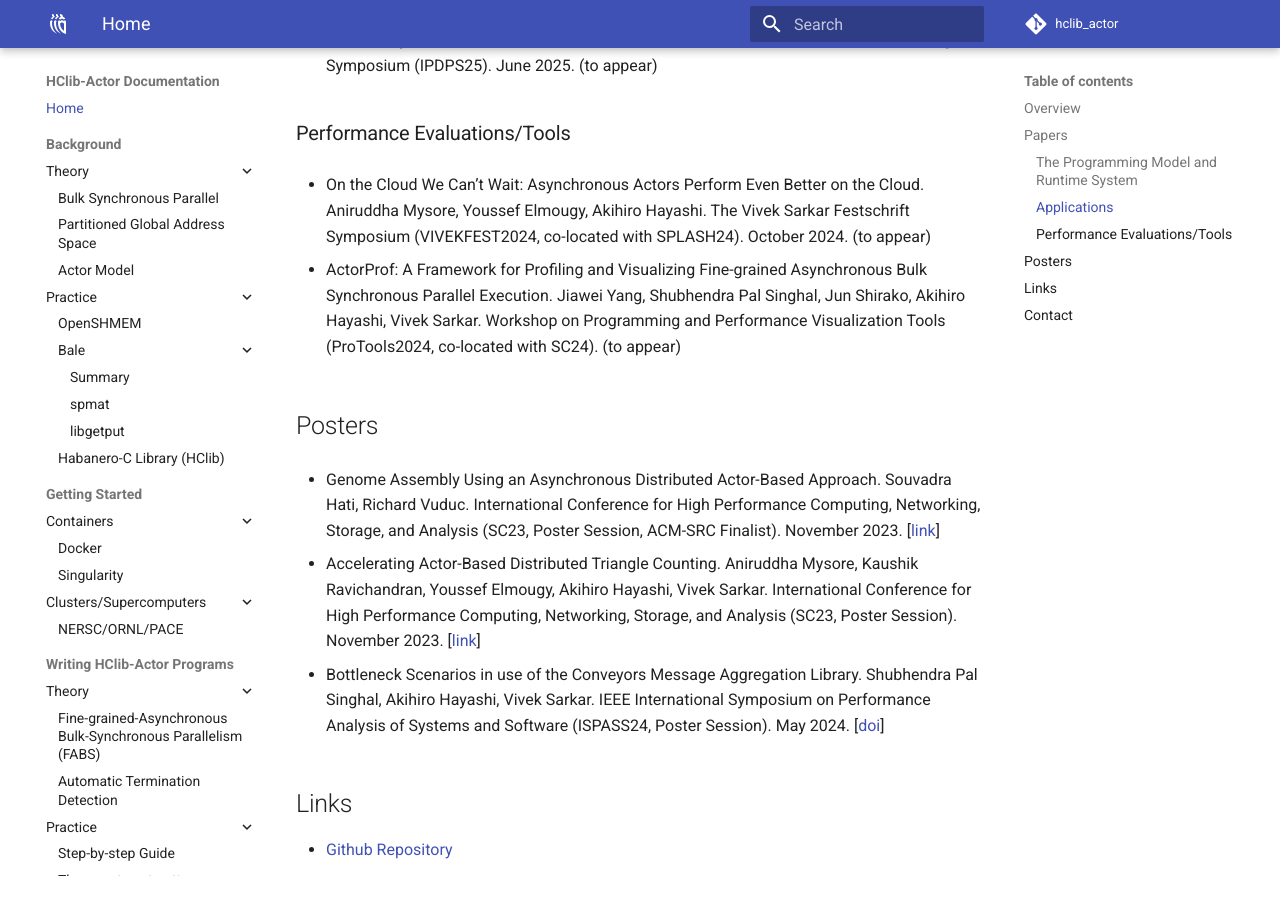
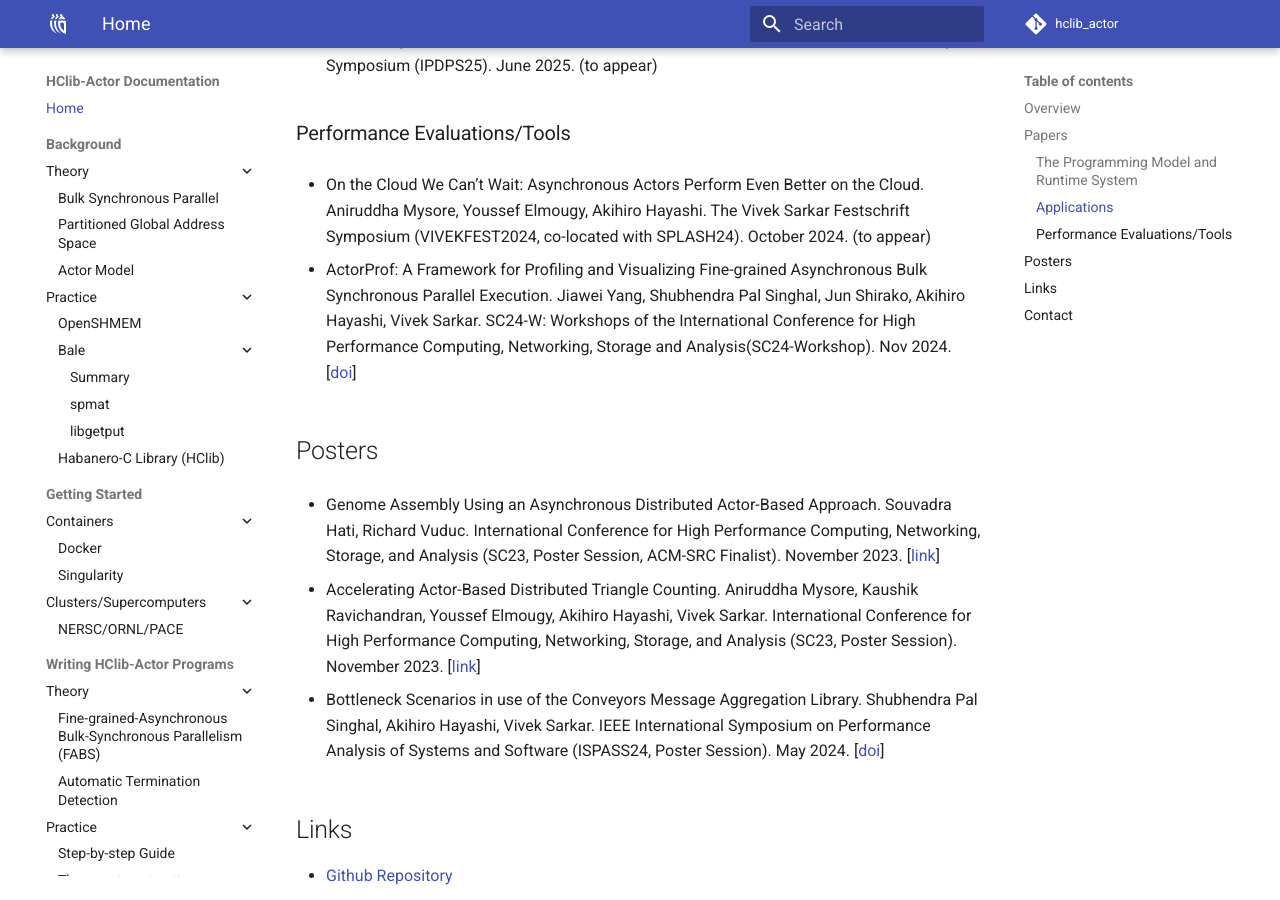
Before and after one commit to ahayashi/hclib-actor, an MkDocs documentation site: the page built from doc/markdowns/index.md, in a window 1280 px wide and 900 px high, scrolled down 1343 px. Built offline with MkDocs 1.6.1 and Material for MkDocs 9.7.7, drawn with Linux system fonts in a browser that asks for light colours; comment, search, counter and statistics services are not loaded.

Commit message:
Update Oshmem-slurm script for PACE rh9

```diff
--- a/doc/markdowns/index.md
+++ b/doc/markdowns/index.md
@@ -28,7 +28,7 @@ This document describes an actor/selector-based C/C++ programming systems for di
 
 * On the Cloud We Can’t Wait: Asynchronous Actors Perform Even Better on the Cloud. Aniruddha Mysore, Youssef Elmougy, Akihiro Hayashi. The Vivek Sarkar Festschrift Symposium (VIVEKFEST2024, co-located with SPLASH24). October 2024. (to appear)
 
-* ActorProf: A Framework for Profiling and Visualizing Fine-grained Asynchronous Bulk Synchronous Parallel Execution. Jiawei Yang, Shubhendra Pal Singhal, Jun Shirako, Akihiro Hayashi, Vivek Sarkar. Workshop on Programming and Performance Visualization Tools (ProTools2024, co-located with SC24). (to appear)
+* ActorProf: A Framework for Profiling and Visualizing Fine-grained Asynchronous Bulk Synchronous Parallel Execution. Jiawei Yang, Shubhendra Pal Singhal, Jun Shirako, Akihiro Hayashi, Vivek Sarkar. SC24-W: Workshops of the International Conference for High Performance Computing, Networking, Storage and Analysis(SC24-Workshop). Nov 2024. [[doi](https://doi.org/10.1109/SCW63240.2024.00199)]
 
 ## Posters
 
```
Also changed, not shown: 1 other file.
